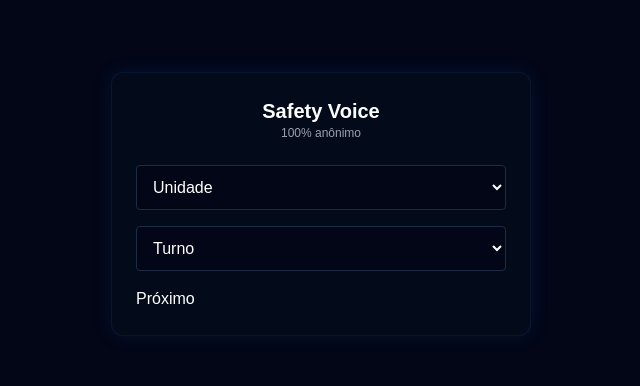
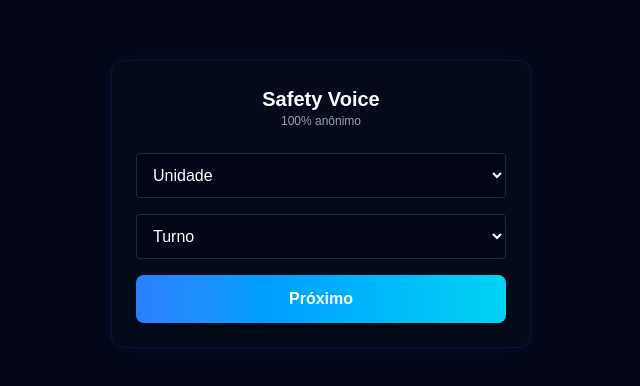
Before and after one commit to anaartagaveytia1-web/aris-frontend, a Next.js app: page /safety-voice in a window 1280 px wide. Shown: the part 196-582 px from the top of the page, without its empty margins (319-959 px from the left). Built offline with nearby package versions, Linux system fonts and the light colour scheme.

Commit message:
ajuste visual global / styles

```diff
--- a/app/globals.css
+++ b/app/globals.css
@@ -32,3 +32,19 @@ body {
     text-shadow: 0 0 25px rgba(255,255,255,1);
   }
 }
+.btn {
+  @apply w-full bg-gradient-to-r from-blue-500 to-cyan-400 py-3 rounded-lg font-semibold shadow-md transition;
+}
+
+.btn-secondary {
+  @apply w-full bg-gray-700 py-3 rounded-lg text-white;
+}
+
+.animate-fade-in {
+  animation: fadeIn 0.4s ease;
+}
+
+@keyframes fadeIn {
+  from { opacity: 0; transform: translateY(10px); }
+  to { opacity: 1; transform: translateY(0); }
+}
```
